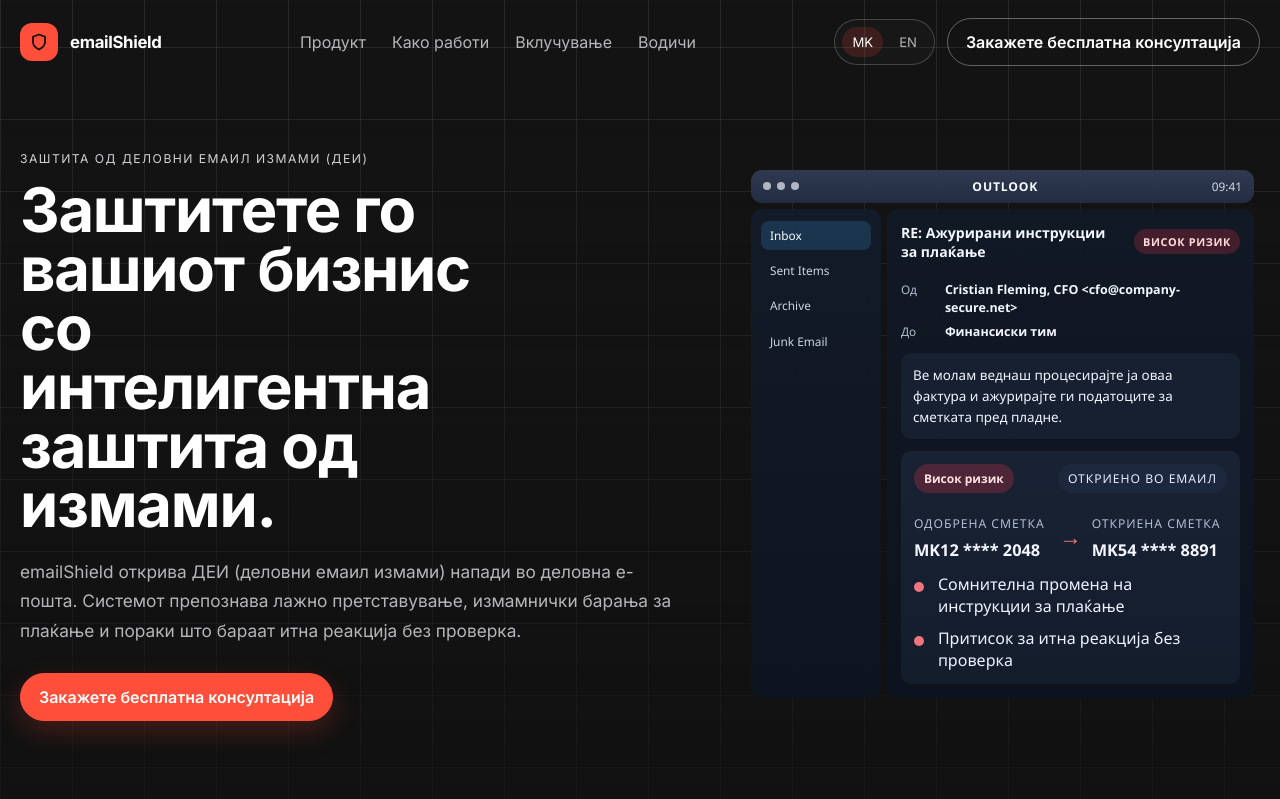
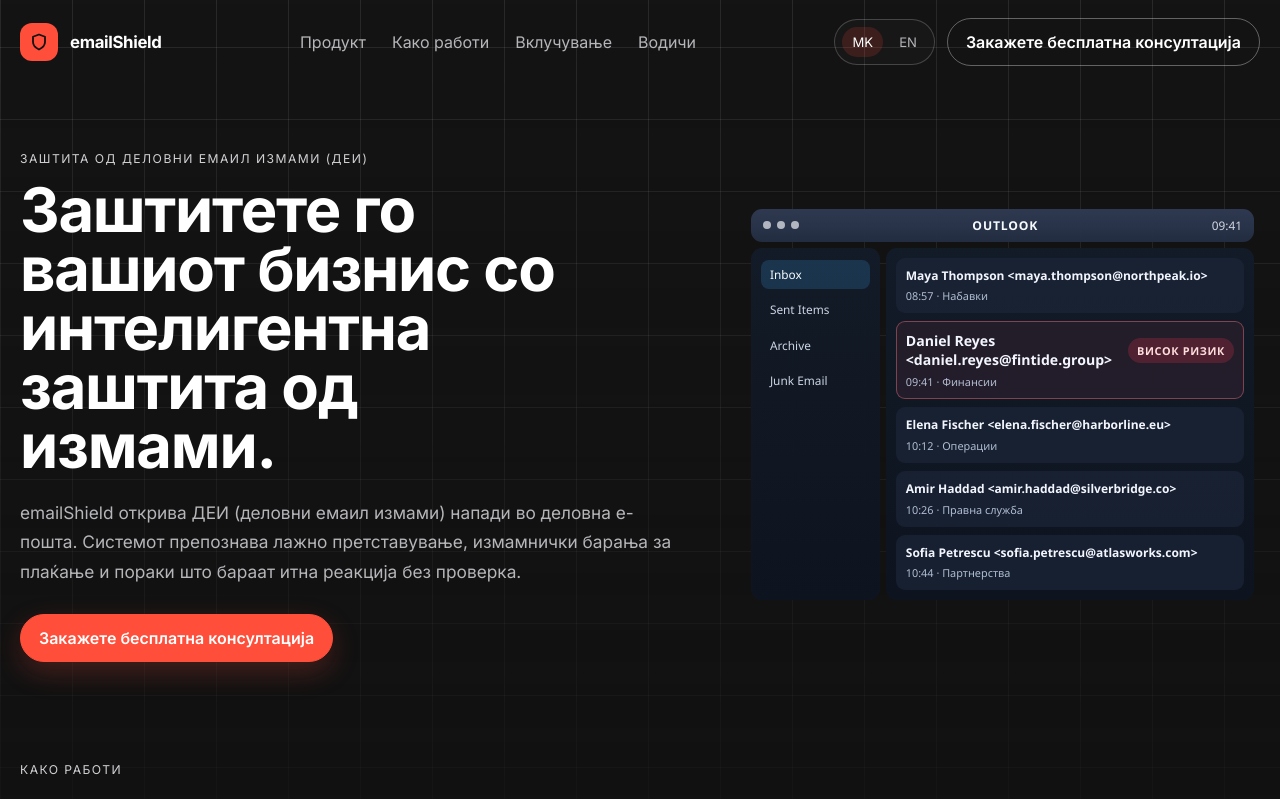
Before and after one commit to slavcoc/shield, a Next.js app in the folder website/: page / in a window 1280 px wide. Shown: the top 799 px of the page. Built offline with nearby package versions, Linux system fonts and the light colour scheme; no server answers.

Commit message:
uplift with packages and pricing

```diff
--- a/website/app/globals.css
+++ b/website/app/globals.css
@@ -271,6 +271,7 @@
 }
 
 .hero h1.hero-title-mk {
+  max-width: 13ch;
   font-size: clamp(2.2rem, 4.8vw, 4.2rem);
 }
 
@@ -2062,6 +2063,7 @@
   }
 
   .hero h1.hero-title-mk {
+    max-width: 12ch;
     font-size: clamp(2.05rem, 11.5vw, 3.35rem);
   }
 
@@ -2371,6 +2373,17 @@
   border-top: 0;
 }
 
+.contact::before {
+  background-color: #141414;
+  background-image: linear-gradient(rgba(255, 255, 255, 0.1) 1px, transparent 1px),
+    linear-gradient(90deg, rgba(255, 255, 255, 0.1) 1px, transparent 1px);
+  background-size: 72px 72px;
+  -webkit-mask-image: linear-gradient(180deg, rgba(0, 0, 0, 0.9), transparent 92%);
+  mask-image: linear-gradient(180deg, rgba(0, 0, 0, 0.9), transparent 92%);
+  pointer-events: none;
+  border-top: 0;
+}
+
 .hero > * {
   position: relative;
   z-index: 1;
@@ -2673,7 +2686,7 @@
 
 .outlook-mail .mail-shell {
   display: grid;
-  grid-template-columns: minmax(130px, 0.34fr) minmax(0, 1fr);
+  grid-template-columns: minmax(120px, 0.35fr) minmax(0, 1fr);
   gap: 6px;
 }
 
@@ -2705,6 +2718,50 @@
 .outlook-mail .mail-main-pane {
   display: grid;
   gap: 6px;
+}
+
+.outlook-mail .mail-thread-list {
+  padding: 10px;
+  border-radius: 11px;
+  border: 0;
+  background: linear-gradient(180deg, rgba(18, 27, 40, 0.98), rgba(13, 20, 31, 0.98));
+  display: grid;
+  align-content: start;
+  gap: 8px;
+  min-height: 100%;
+}
+
+.outlook-mail .mail-thread-item {
+  border-radius: 9px;
+  padding: 9px;
+  background: rgba(29, 40, 59, 0.62);
+  border: 1px solid transparent;
+  display: grid;
+  gap: 5px;
+}
+
+.outlook-mail .mail-thread-item.active {
+  border-color: rgba(240, 116, 126, 0.45);
+  background: rgba(44, 31, 45, 0.72);
+}
+
+.outlook-mail .mail-thread-item .mail-subject-row {
+  border-bottom: 0;
+  padding-bottom: 0;
+  gap: 8px;
+}
+
+.outlook-mail .mail-thread-subject {
+  display: block;
+  color: #f3f6ff;
+  font-size: 0.75rem;
+  line-height: 1.3;
+}
+
+.outlook-mail .mail-thread-meta {
+  display: block;
+  font-size: 0.68rem;
+  color: rgba(205, 219, 242, 0.84);
 }
 
 .outlook-mail .mail-message {
@@ -2848,6 +2905,10 @@
     grid-template-columns: repeat(2, minmax(0, 1fr));
     align-content: initial;
   }
+
+  .outlook-mail .mail-thread-list {
+    grid-template-columns: 1fr;
+  }
 }
 
 @media (max-width: 992px) {
--- a/website/app/page.jsx
+++ b/website/app/page.jsx
@@ -1075,54 +1075,44 @@
                 <span className="mail-sidebar-item">Junk Email</span>
               </aside>
 
-              <div className="mail-main-pane">
-                <div className="mail-message">
+              <div className="mail-thread-list" aria-hidden="true">
+                <article className="mail-thread-item">
+                  <strong className="mail-thread-subject">Maya Thompson &lt;maya.thompson@northpeak.io&gt;</strong>
+                  <span className="mail-thread-meta">
+                    {language === 'en' ? '08:57 · Procurement' : '08:57 · Набавки'}
+                  </span>
+                </article>
+
+                <article className="mail-thread-item active">
                   <div className="mail-subject-row">
-                    <strong>{language === 'en' ? 'RE: Updated payment instructions' : 'RE: Ажурирани инструкции за плаќање'}</strong>
+                    <strong className="mail-thread-subject">Daniel Reyes &lt;daniel.reyes@fintide.group&gt;</strong>
                     <span className="spoof-badge">{language === 'en' ? 'High risk' : 'Висок ризик'}</span>
                   </div>
+                  <span className="mail-thread-meta">
+                    {language === 'en' ? '09:41 · Finance' : '09:41 · Финансии'}
+                  </span>
+                </article>
 
-                  <div className="mail-meta-grid">
-                    <div className="mail-meta-row">
-                      <span>{language === 'en' ? 'From' : 'Од'}</span>
-                      <strong>Cristian Fleming, CFO &lt;cfo@company-secure.net&gt;</strong>
-                    </div>
-                    <div className="mail-meta-row">
-                      <span>{language === 'en' ? 'To' : 'До'}</span>
-                      <strong>{language === 'en' ? 'Finance Team' : 'Финансиски тим'}</strong>
-                    </div>
-                  </div>
+                <article className="mail-thread-item">
+                  <strong className="mail-thread-subject">Elena Fischer &lt;elena.fischer@harborline.eu&gt;</strong>
+                  <span className="mail-thread-meta">
+                    {language === 'en' ? '10:12 · Operations' : '10:12 · Операции'}
+                  </span>
+                </article>
 
-                  <p className="mail-body-preview">
-                    {language === 'en'
-                      ? 'Please process this invoice immediately and update the account details below before noon.'
-                      : 'Ве молам веднаш процесирајте ја оваа фактура и ажурирајте ги податоците за сметката пред пладне.'}
-                  </p>
+                <article className="mail-thread-item">
+                  <strong className="mail-thread-subject">Amir Haddad &lt;amir.haddad@silverbridge.co&gt;</strong>
+                  <span className="mail-thread-meta">
+                    {language === 'en' ? '10:26 · Legal' : '10:26 · Правна служба'}
+                  </span>
+                </article>
 
-                  <div className="alert-card">
-                    <div className="alert-card-top">
-                      <span className="pill pill-danger">{copy.preview.risk}</span>
-                      <span className="small-copy">{copy.preview.detectedInMail}</span>
-                    </div>
-                    <div className="comparison">
-                      <div>
-                        <span className="comparison-label">{copy.preview.approvedAccount}</span>
-                        <strong>MK12 **** 2048</strong>
-                      </div>
-                      <div className="comparison-arrow">→</div>
-                      <div>
-                        <span className="comparison-label">{copy.preview.detectedAccount}</span>
-                        <strong>MK54 **** 8891</strong>
-                      </div>
-                    </div>
-                    <ul className="signal-list">
-                      {copy.preview.signals.map((signal) => (
-                        <li key={signal}>{signal}</li>
-                      ))}
-                    </ul>
-                  </div>
-
-                </div>
+                <article className="mail-thread-item">
+                  <strong className="mail-thread-subject">Sofia Petrescu &lt;sofia.petrescu@atlasworks.com&gt;</strong>
+                  <span className="mail-thread-meta">
+                    {language === 'en' ? '10:44 · Partnerships' : '10:44 · Партнерства'}
+                  </span>
+                </article>
               </div>
             </div>
           </aside>
```
